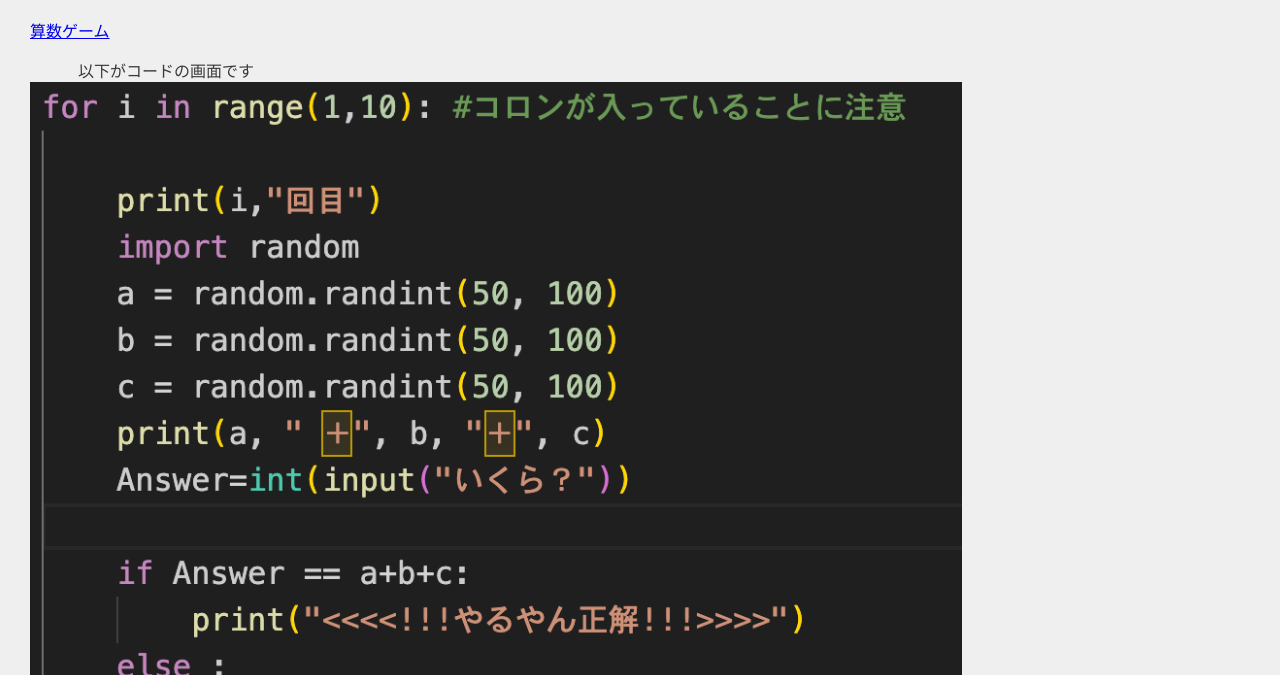
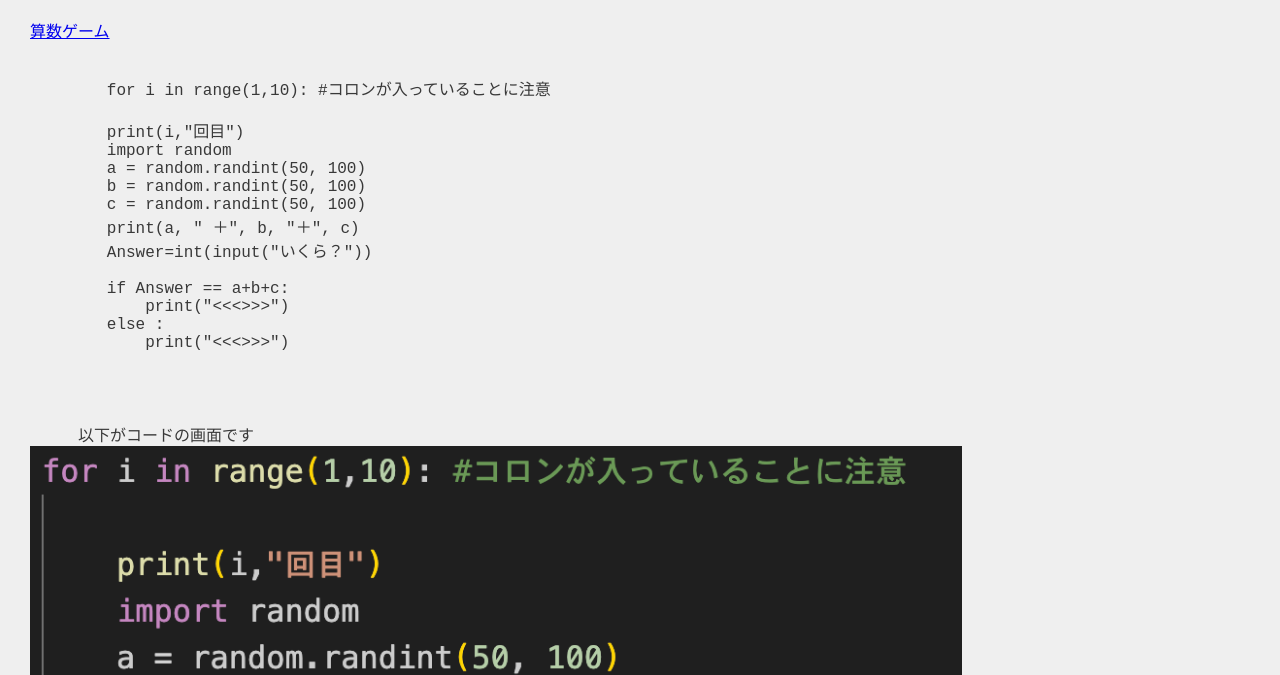
Before and after one commit to serviver02270/xbp, a plain HTML site: page de12/4.html in a window 1280 px wide. Shown: the part 125-800 px from the top of the page. Drawn offline with Linux system fonts and the light colour scheme.

Commit message:
20231028

```diff
--- a/de12/4.html
+++ b/de12/4.html
@@ -10,6 +10,25 @@
         第4回pythonでゲームを作る</div>
     </h1>
     <a href="../de12/python/sansu-rand.py">算数ゲーム</a>
+
+    <pre><code>
+        for i in range(1,10): #コロンが入っていることに注意
+
+        print(i,"回目")
+        import random
+        a = random.randint(50, 100)
+        b = random.randint(50, 100)
+        c = random.randint(50, 100)
+        print(a, " ＋", b, "＋", c)
+        Answer=int(input("いくら？"))
+
+        if Answer == a+b+c:
+            print("<<<<!!!やるやん正解!!!>>>>")
+        else :
+            print("<<<<!!!ブブー!!!>>>>")
+
+
+    </code></pre>
     <div>以下がコードの画面です</div>
     <img src="./images/cord_sansu 2023-10-27 15.14.39.png" alt="" sizes="10%" width="75%">
 </body>
```
Also changed, not shown: 1 other file.
